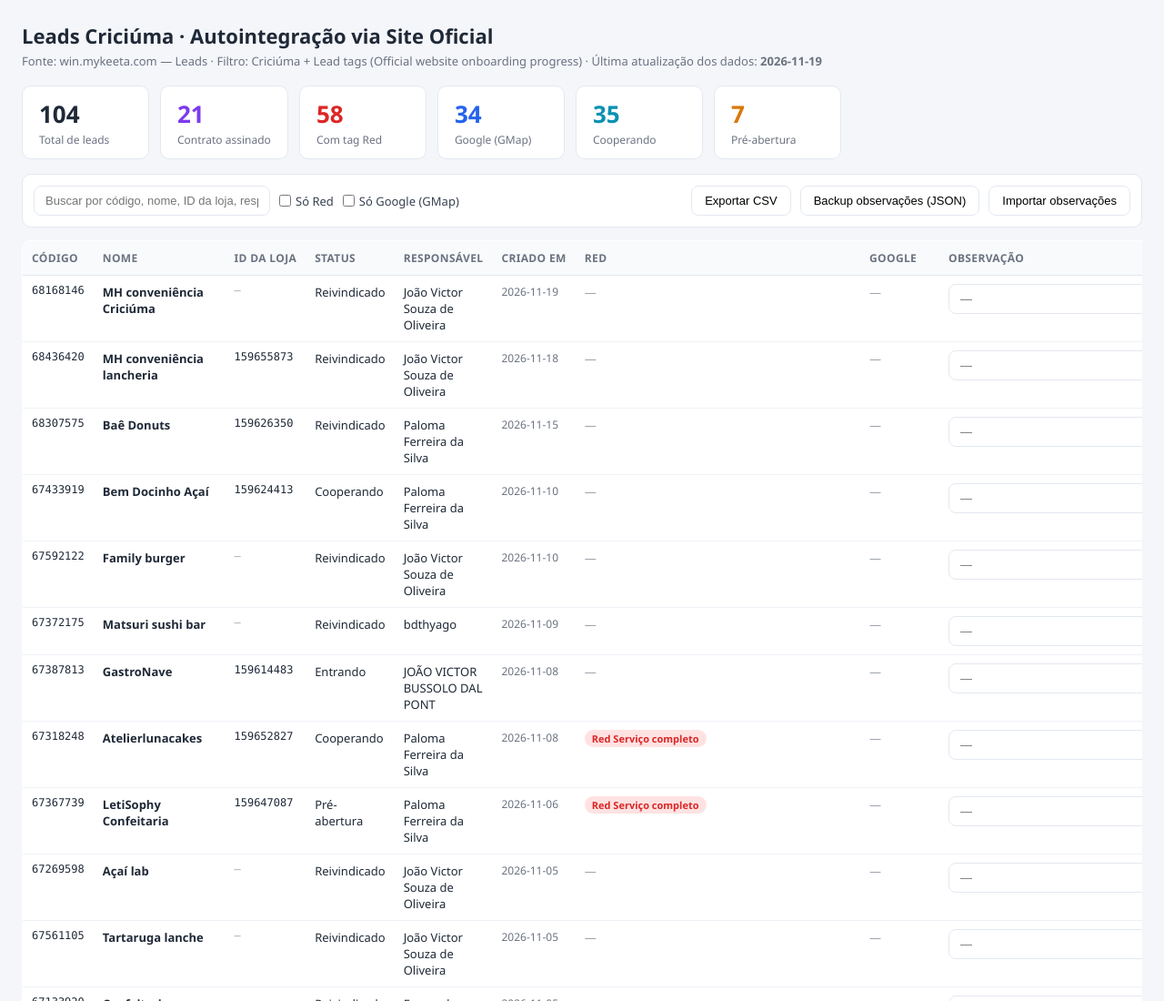
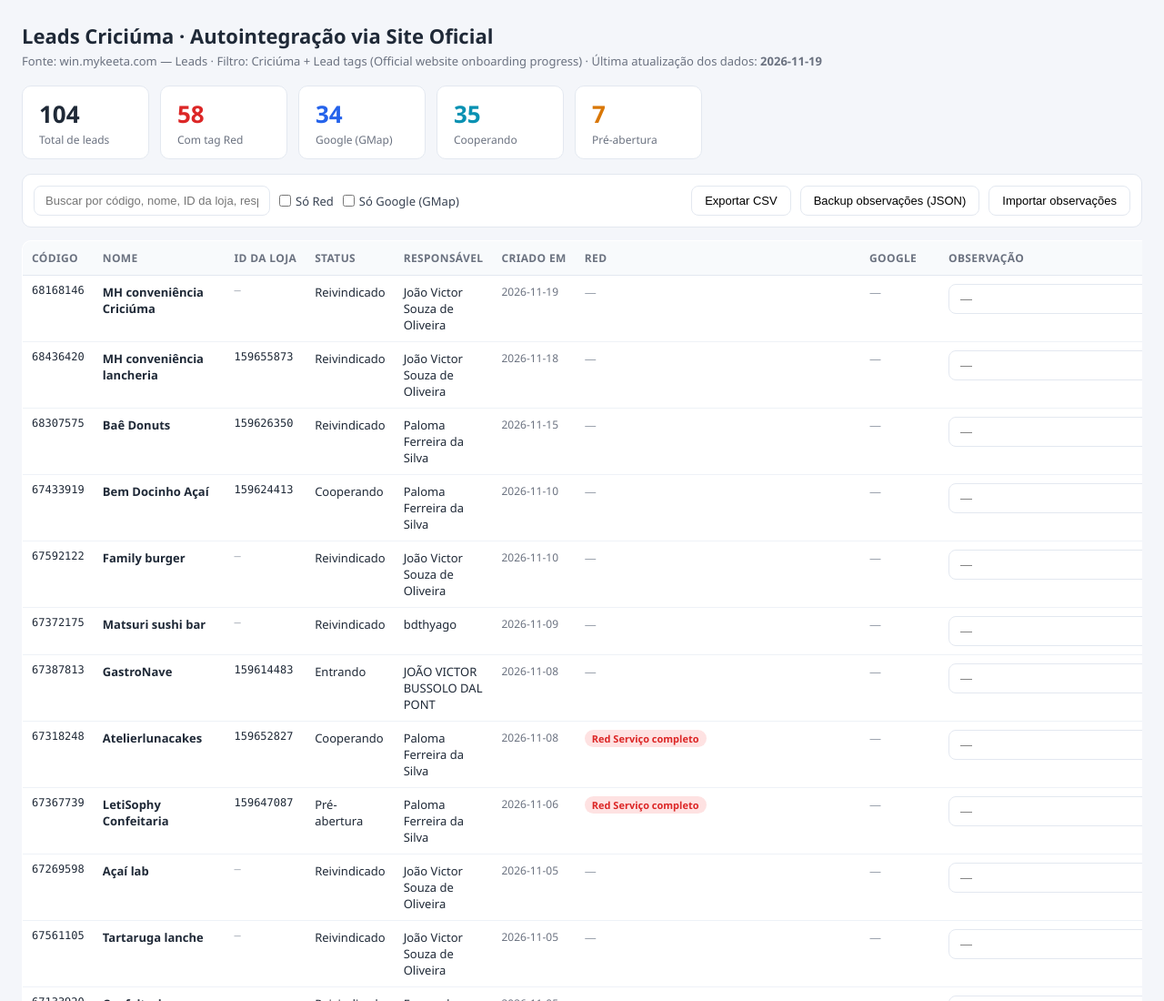
Before and after one commit to jacksonoliveira-star/dash-leads-criciuma, a plain HTML site: page index.html in a window 1280 px wide. Shown: the top 1100 px of the page at 91% size. Drawn offline with Linux system fonts and the light colour scheme.

Commit message:
Remove card contrato assinado

```diff
--- a/index.html
+++ b/index.html
@@ -55,7 +55,6 @@ td.mono{font-family:Consolas,monospace;font-size:12px}
 
   <div class="stats">
     <div class="stat"><div class="n" id="s-total">0</div><div class="l">Total de leads</div></div>
-    <div class="stat cs"><div class="n" id="s-cs">0</div><div class="l">Contrato assinado</div></div>
     <div class="stat red"><div class="n" id="s-red">0</div><div class="l">Com tag Red</div></div>
     <div class="stat gmap"><div class="n" id="s-gmap">0</div><div class="l">Google (GMap)</div></div>
     <div class="stat coop"><div class="n" id="s-coop">0</div><div class="l">Cooperando</div></div>
@@ -285,7 +284,6 @@ function render(){
 
 function updateStats(){
   document.getElementById('s-total').textContent=LEADS.length;
-  document.getElementById('s-cs').textContent=LEADS.filter(function(l){return l.stage==='Contract signed'}).length;
   document.getElementById('s-coop').textContent=LEADS.filter(function(l){return l.status==='Cooperating'}).length;
   document.getElementById('s-pre').textContent=LEADS.filter(function(l){return l.status==='Pre-opening'}).length;
   document.getElementById('s-red').textContent=LEADS.filter(function(l){return l.red}).length;
```
